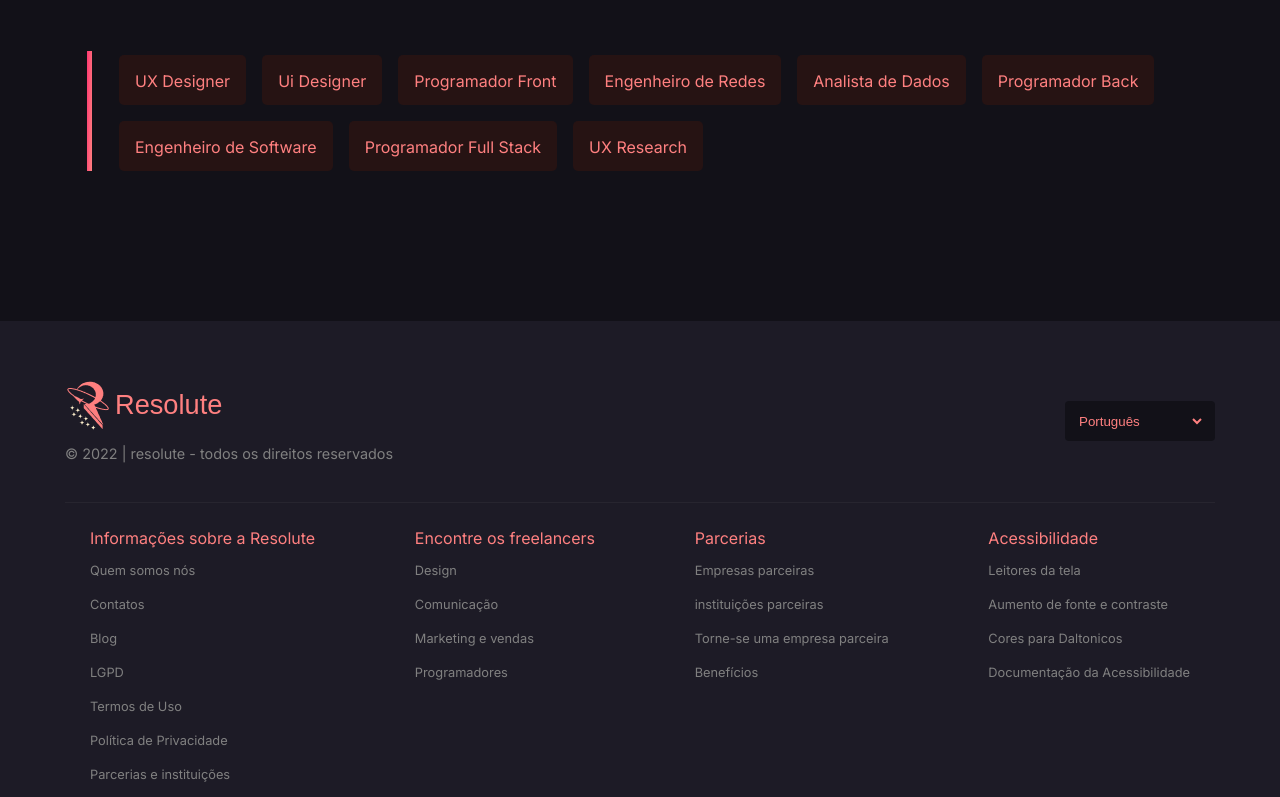
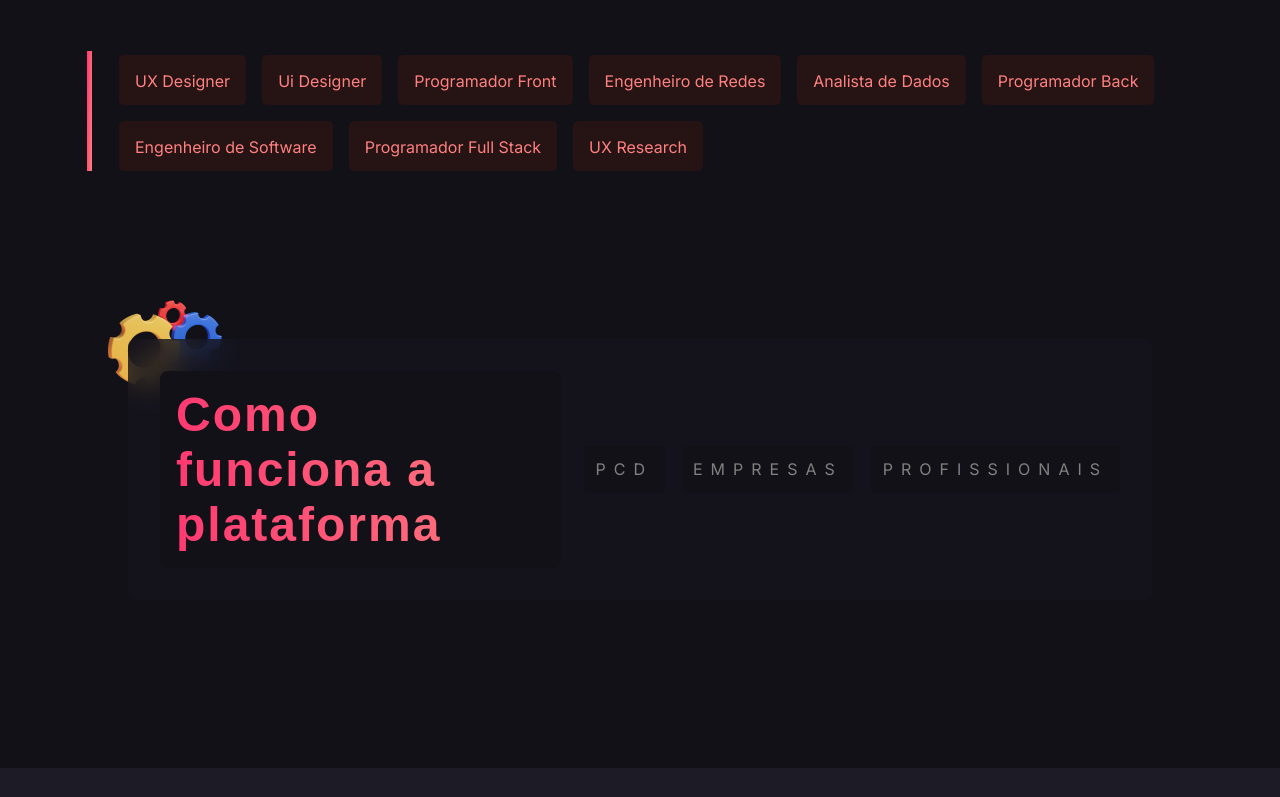
Before and after one commit to MatheusPacco/resolute-project, a plain HTML site: page html_Pages/index.html in a window 1280 px wide. Shown: the part 1764-2561 px from the top of the page. Drawn offline with Linux system fonts and the light colour scheme; a web font is replaced by a local one.

Commit message:
Adicionado a seção de COMO FUNCIONA

```diff
--- /dev/null
+++ b/_assets/Css/index/comoFunciona.css
@@ -0,0 +1,166 @@
+@import '../global.css';
+
+/* container que irá centralizar o conteúdo interno, seguindo a estrutura da home */
+.cont_comofunciona {
+    width: 100%;
+    margin: 168px 0px;
+    display: flex;
+    align-items: center;
+    justify-content: center;
+    position: relative;
+}
+
+.cont_box{
+    background-color: hsl(247, 17%, 10%, 0.75);
+    position: relative;
+    display: flex;
+    width: 80%;
+    max-width: 1200px;
+    align-items: center;
+    justify-content: space-around;
+    padding: 32px 32px;
+    box-sizing: border-box;
+    gap: 1.4rem;
+    border-radius: 8px;
+    z-index: 100 !important;
+    backdrop-filter: blur(14px);
+}
+
+.img_como_funciona{
+    position: absolute;
+    left: 5%;
+    top: -98px;
+    opacity: 1;
+    z-index: -200;
+}
+
+.box_titulo_como_funciona{
+    background-color: #121118;
+    border-radius: 8px;
+
+}
+
+.titulo_como_funciona{
+    font-size: 48px;
+    font-family: 'Abraham', sans-serif;
+    letter-spacing: 2px;
+    background: linear-gradient(91.21deg, #FF3370 -4.21%, #FF8080 97.92%);
+    -webkit-background-clip: text;
+    -webkit-text-fill-color: transparent;
+    background-clip: text;
+    padding: 1rem;
+
+}
+
+.box_links_como_funciona{
+    display: flex;
+    gap: 1rem;
+}
+
+.link_como_funciona {
+    padding: 12px 10px;
+    background-color: var(--bg-primario);
+    border-radius: 4px;
+    border: 2px solid transparent;
+    transition: 0.4s all ease-in-out;
+}
+
+.link_como_funciona a {
+    font-family: 'Inter', sans-serif;
+    text-transform:uppercase;
+    letter-spacing: 8px;
+    text-decoration: none;
+    font-weight: medium;
+    text-align: center;
+    font-size: 16px;
+    color: var(--placeholder-color);
+    transition: 0.4s all ease-in-out;
+}
+
+
+.link_como_funciona:hover {
+    border: 2px solid hsl(342, 100%, 65%);
+}
+
+
+.link_como_funciona:hover a{
+    font-weight: bold;
+    color: hsl(342, 100%, 65%) ;
+}
+
+/* COMEÇO RESPONSIVIDADE */
+
+@media screen and (min-width: 992px) and (max-width: 1199.98px) {
+    .titulo_como_funciona{
+        font-size: 42px;
+    }
+
+    .cont_box{
+        flex-direction: column;
+        padding: 22px 0px ;
+    }
+
+    .img_como_funcion{
+        left: -10px;
+    }
+}
+
+@media screen and (min-width: 768px) and (max-width: 991.98px){
+    .titulo_como_funciona{
+        font-size: 42px;
+    }
+
+    .cont_box{
+        flex-direction: column;
+        padding: 22px 0px ;
+    }
+
+    .img_como_funciona{
+        display: none;
+    }
+}
+
+@media screen and (min-width: 576px) and (max-width: 767.98px){
+    .titulo_como_funciona{
+        font-size: 32px;
+    }
+
+    .cont_box{
+        flex-direction: column;
+        padding: 22px 0px ;
+    }
+
+    .box_links_como_funciona{
+        flex-direction: column;
+        text-align: center;
+    }
+
+    .img_como_funciona{
+        display: none;
+    }
+}
+
+@media screen and (max-width: 575.98px) {
+    .titulo_como_funciona{
+        font-size: 28px;
+        text-align: center;
+    }
+
+    .box_titulo_como_funciona{
+        width: 248px;
+    }
+
+    .cont_box{
+        flex-direction: column;
+        padding: 22px 0px ;
+    }
+
+    .img_como_funciona{
+        display: none;
+    }
+
+    .box_links_como_funciona{
+        flex-direction: column;
+        text-align: center;
+    }
+}
--- /dev/null
+++ b/_assets/Css/index/parcerias.css
@@ -0,0 +1 @@
+@import '../global.css';
--- a/html_Pages/index.html
+++ b/html_Pages/index.html
@@ -19,6 +19,7 @@
    <link rel="stylesheet" href="../_assets/Css/freelancer/footer.css">
    <link rel="stylesheet" href="../_assets/Css/index/category.css">
    <link rel="stylesheet" href="../_assets/Css/style.css">
+   <link rel="stylesheet" href="../_assets/Css/index/comoFunciona.css">
 
 
    <title>Resolute - Ideias de outro mundo</title>
@@ -318,6 +319,22 @@
 
     </section>
 
+    <!--Como funciona a plataforma-->
+    <section class="cont_comofunciona">
+        <img src="../_assets/img/comoFunciona/img_comofunciona.png" alt="Três engrenagens de diferentes cores" class="img_como_funciona">
+            <div class="cont_box">
+        <div class="box_titulo_como_funciona">
+            <h1 class="titulo_como_funciona"> Como funciona a plataforma </h1>
+        </div>
+        <div class="box_links_como_funciona">
+            <!-- O link deverá ser levado para a atel a de COMO FUNCIONA -->
+            <span class="link_como_funciona"><a href="#"> Pcd </a></span>
+            <span class="link_como_funciona"><a href="#"> Empresas </a></span>
+            <span class="link_como_funciona"><a href="#"> Profissionais </a></span>
+        </div>
+     </div>
+    </section>
+
     <!--inicio Chatbot-->
     <div class="container">
         <div class="chatbox">
```
Also changed, not shown: _assets/img/comoFunciona/img_comofunciona.png (added).
